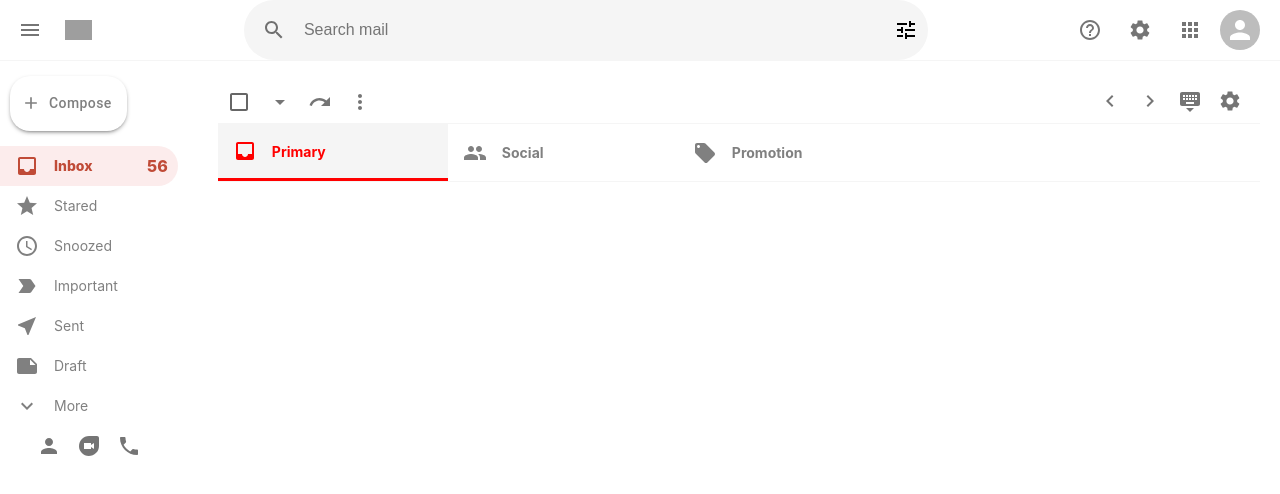
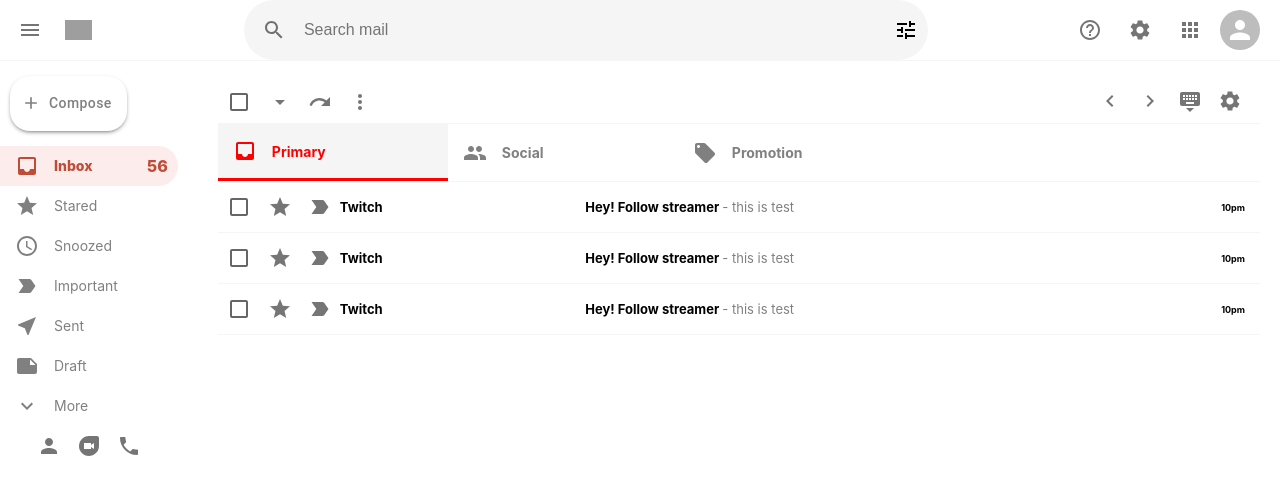
Before and after one commit to arsalan1664/gmail, a React (Create React App) app: page / in a window 1280 px wide. Shown: the top 494 px of the page. Built offline with nearby package versions, Linux system fonts and the light colour scheme; grey boxes are pictures that could not be loaded.

Commit message:
email row complete

```diff
--- a/src/EmailList.js
+++ b/src/EmailList.js
@@ -12,6 +12,7 @@
 import PeopleIcon from '@mui/icons-material/People';
 import LocalOfferIcon from '@mui/icons-material/LocalOffer';
 import Section from './Section'
+import EmailRow from './EmailRow';
 
 function EmailList() {
 
@@ -51,7 +52,12 @@
                 <Section Icon={<Inbox/>} title='Primary' color='red' selected/>
                 <Section Icon={<PeopleIcon/>} title='Social' color='#1A73E8' />
                 <Section Icon={<LocalOfferIcon/>} title='Promotion' color='green' />
+            </div>
 
+            <div className='emailList__list'>
+                <EmailRow title='Twitch' subject={'Hey! Follow streamer'} discription={'this is test'} time='10pm'/>
+                <EmailRow title='Twitch' subject={'Hey! Follow streamer'} discription={'this is test'} time='10pm'/>
+                <EmailRow title='Twitch' subject={'Hey! Follow streamer'} discription={'this is test'} time='10pm'/>
             </div>
 
     </div>
--- a/src/EmailRow.css
+++ b/src/EmailRow.css
@@ -0,0 +1,50 @@
+.emailRow {
+    display:flex;
+    align-items: center;
+    height: 50px;
+    border-bottom: 1px solid whitesmoke;
+    cursor: pointer;
+    z-index: 999;
+}
+.emailRow:hover{
+    border-top: 1px solid whitesmoke;
+    box-shadow: 0px 4px 4px -2px rgba(0,0,0,0.24);
+}
+
+.emailRow__options{
+    display:flex;
+}
+
+.emailRow__message > h4 {
+    width: 400px;
+    white-space: nowrap;
+    overflow: hidden;
+    text-overflow: ellipsis;
+    padding-left: 5px;
+    padding-right: 5px ;
+}
+
+.emailRow__title{
+    font-size: 13px;
+    flex: 0.3;
+    font-weight: bold;
+
+}
+
+.emailRow__discription{
+    font-weight: 400;
+    color: grey;
+}
+
+.emailRow__message{
+    display: flex;
+    flex: 0.8;
+    align-items: center;
+    font-size: 13px;
+}
+
+.emailRow__time {
+    padding-right: 15px;
+    font-size: 9px;
+    font-weight: bold;
+}
--- a/src/EmailRow.js
+++ b/src/EmailRow.js
@@ -1,15 +1,15 @@
 import React from 'react'
 import './EmailRow.css'
-import { CheckBox } from '@mui/icons-material'
+import { Checkbox, IconButton } from '@mui/material'
 import StarIcon from '@mui/icons-material/Star';
-import { IconButton } from '@mui/material';
 import LabelImportantIcon from '@mui/icons-material/LabelImportant';
 
-function EmailRow({ id, title, subject, discribtion, time }) {
+function EmailRow({ id, title, subject, discription, time }) {
   return (
     <div className='emailRow'>
+
       <div className="emailRow_options">
-        <CheckBox />
+        <Checkbox />
         <IconButton>
           <StarIcon />
         </IconButton>
@@ -17,14 +17,21 @@
           <LabelImportantIcon />
         </IconButton>
       </div>
-      <div className="emailRow__title">
+
+      <h3 className="emailRow__title">
+          {title}
+      </h3>
+
+      <div className="emailRow__message">
+          <h4>
+            {subject}{' '}
+            <span className='emailRow__discription'>- {discription}</span>
+          </h4>
 
       </div>
-      <div className="emailRow__message">
-
+      <div className="emailRow__time">
+       <p>{time}</p>
       </div>
-      <div className="emailRow__discrip">
-      </div>tion
     </div>
   )
 }
```
